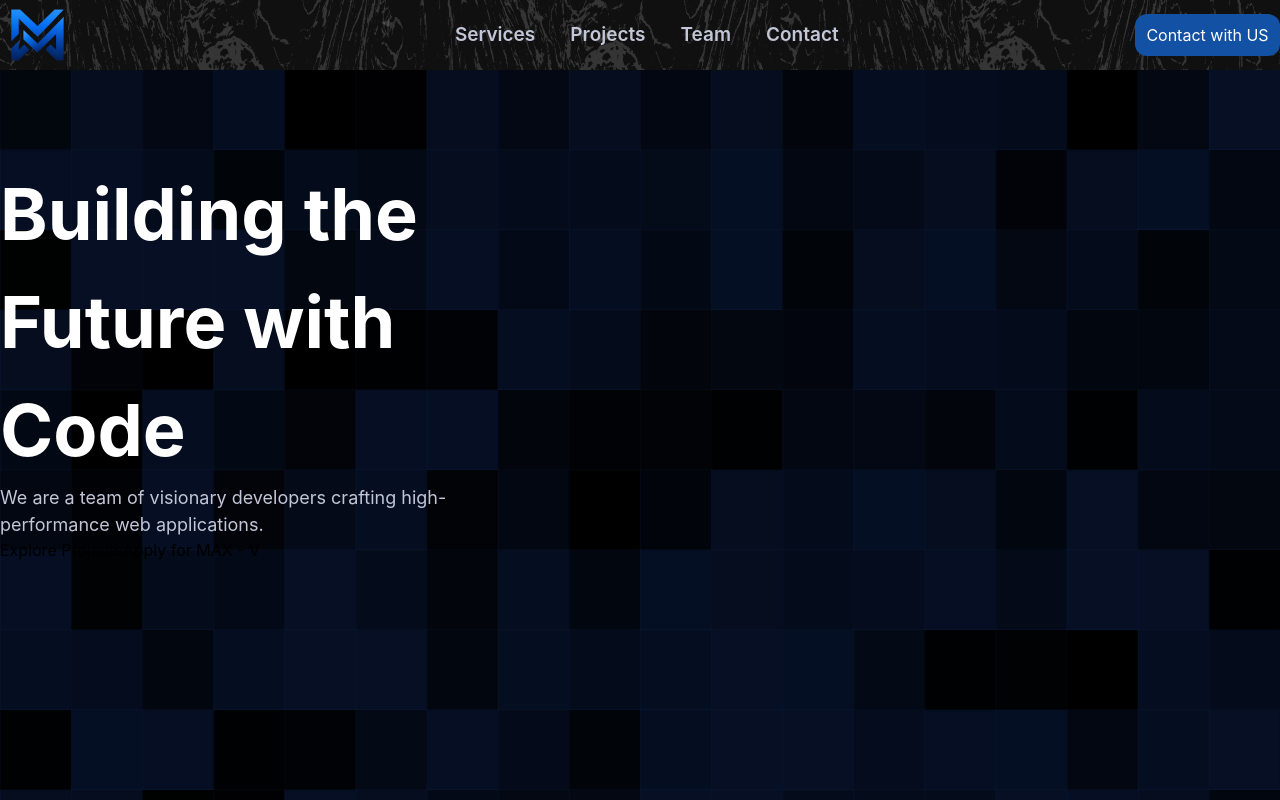
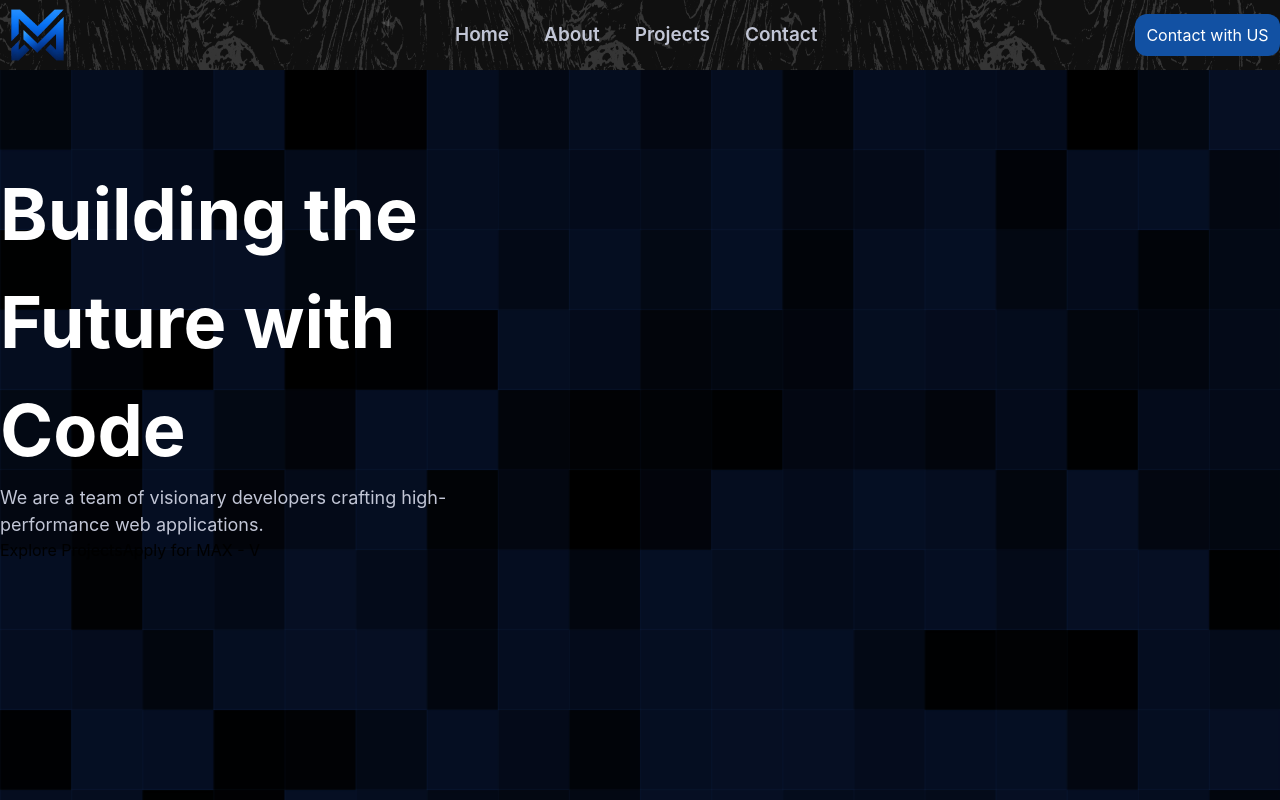
Before and after one commit to kamilov1701/MAX_V_uz, a React (Vite) app: page / in a window 1280 px wide. Shown: the top 800 px of the page. Built offline with nearby package versions, Linux system fonts and the light colour scheme.

Commit message:
Navbar edited

```diff
--- a/src/Components/Navbar.jsx
+++ b/src/Components/Navbar.jsx
@@ -10,9 +10,9 @@
                     <img className="w-[75px]" src={Navlogo} alt="" />
                 </div>
                 <div className="flex ml-[360px] gap-[35px] items-center flex-1 text-[#C2C6D6] text-[19px] font-semibold">
-                    <Link to="/">Services</Link> {" "}
-                    <Link to="/about">Projects</Link> {" "}
-                    <Link to="/projects">Team</Link> {" "}
+                    <Link to="/">Home</Link> {" "}
+                    <Link to="/about">About</Link> {" "}
+                    <Link to="/projects">Projects</Link> {" "}
                     <Link to="/contact">Contact</Link>
                 </div>
                 <div className="bg-[#1251a3] w-[145px] h-[42px] rounded-[12px] flex items-center justify-center">
```
